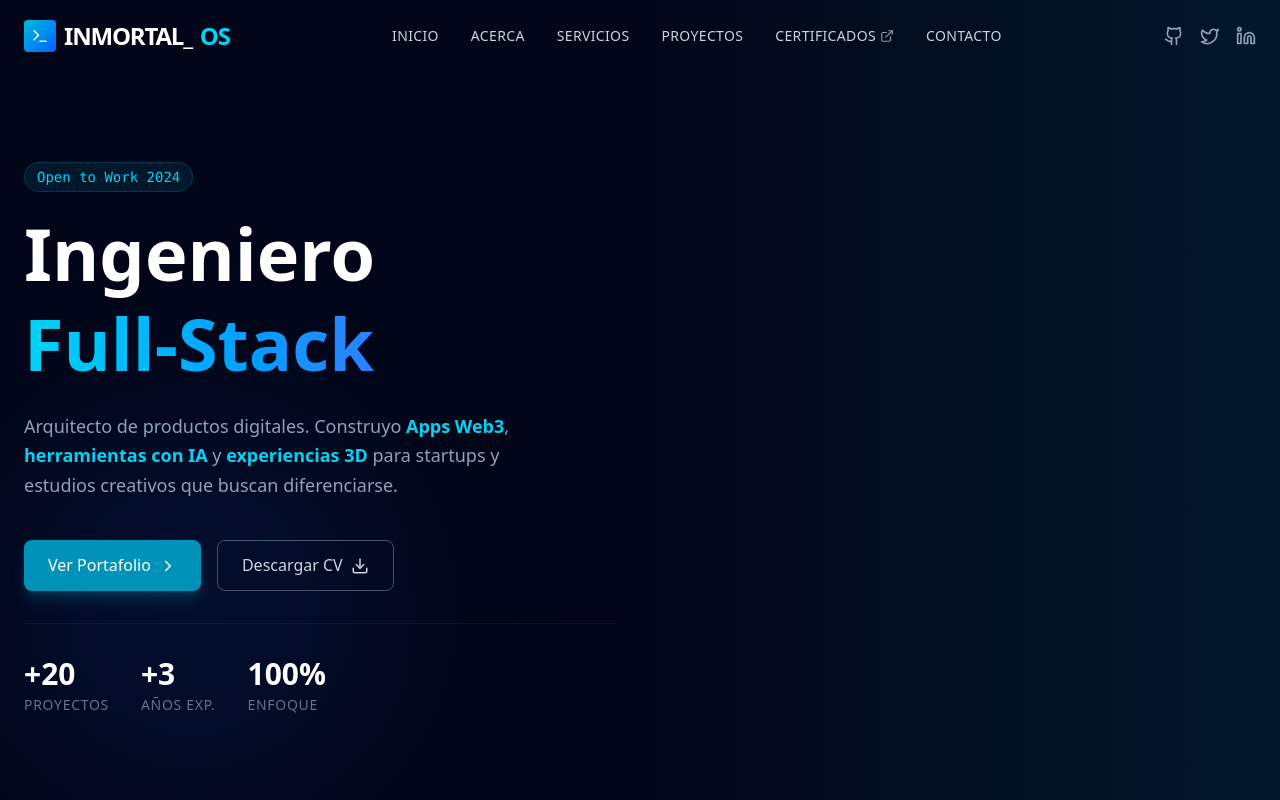
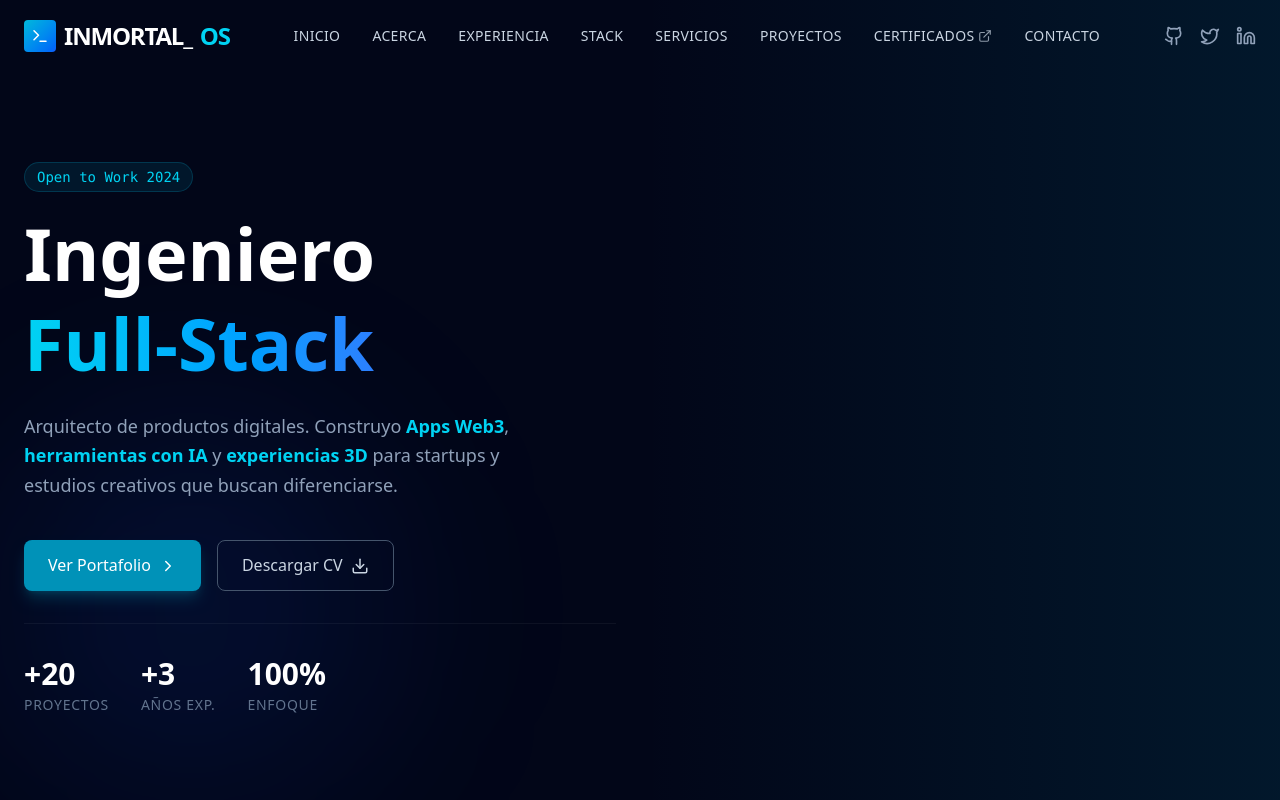
Before and after one commit to 1inmortal/web-inmortal, a React (Vite) app in the folder portfolio-react/: page / in a window 1280 px wide. Shown: the top 800 px of the page. Built offline with nearby package versions, Linux system fonts and the light colour scheme.

Commit message:
Agregar enlaces Experiencia y Stack del menÃº de certificados al menÃº principal

```diff
--- a/portfolio-react/src/components/About/About.jsx
+++ b/portfolio-react/src/components/About/About.jsx
@@ -83,7 +83,7 @@ const About = () => {
               memorables.
             </p>
 
-            <div className="mb-8">
+            <div id="stack" className="mb-8">
               <h4 className="text-white font-bold mb-4 flex items-center gap-2">
                 <Cpu size={20} className="text-cyan-400" /> Stack Técnico
               </h4>
@@ -100,8 +100,8 @@ const About = () => {
             </div>
           </div>
 
-          {/* Timeline */}
-          <div className="space-y-8 relative pl-8 border-l border-slate-800 scroll-reveal">
+          {/* Timeline - Sección Experiencia */}
+          <div id="experiencia" className="space-y-8 relative pl-8 border-l border-slate-800 scroll-reveal">
             <div className="text-cyan-400 font-mono text-sm mb-4">
               // SYSTEM_LOGS
             </div>
--- a/portfolio-react/src/components/Header/Header.jsx
+++ b/portfolio-react/src/components/Header/Header.jsx
@@ -54,6 +54,8 @@ const Header = () => {
   const navLinks = [
     { name: 'Inicio', href: '#inicio' },
     { name: 'Acerca', href: '#acerca' },
+    { name: 'Experiencia', href: '#experiencia' }, // Timeline dentro de About
+    { name: 'Stack', href: '#stack' }, // Stack técnico dentro de About
     { name: 'Servicios', href: '#servicios' },
     { name: 'Proyectos', href: '#proyectos' },
     { name: 'Certificados', href: getCertificatesUrl() },
```
